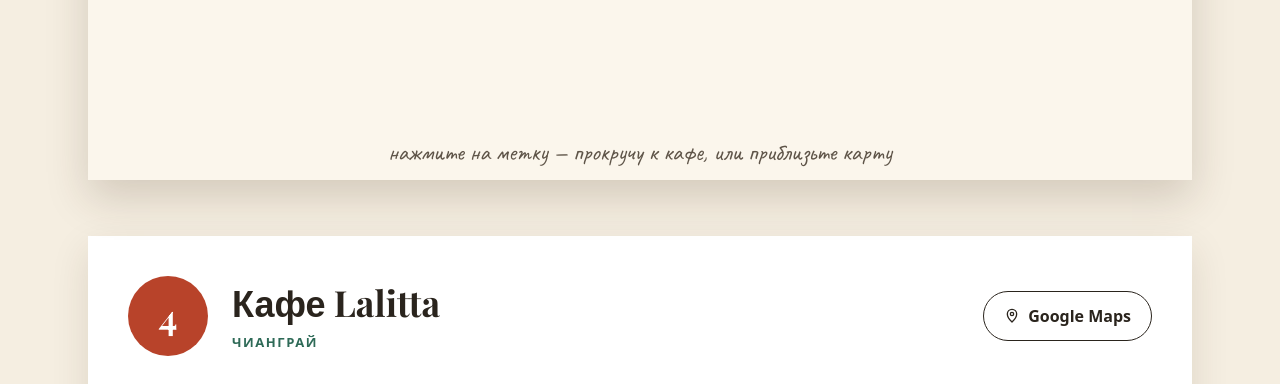
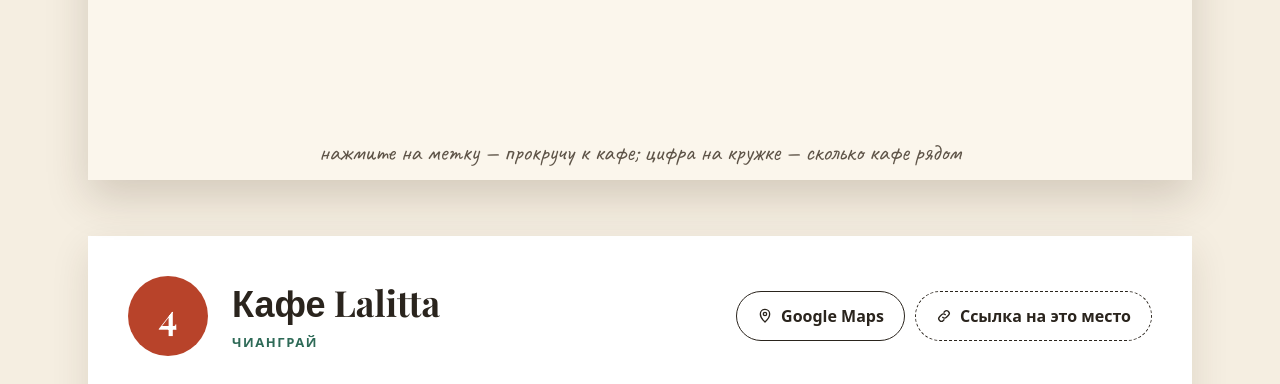
Before and after one commit to evakerrigan/thaiway, a Next.js app: page /cafes in a window 1280 px wide. Shown: the part 840-1224 px from the top of the page. Built offline with nearby package versions, Linux system fonts and the light colour scheme; no server answers; a web font is replaced by a local one.

Commit message:
feat: add copy-link button and highlight for place anchors

```diff
--- a/src/app/globals.css
+++ b/src/app/globals.css
@@ -62,3 +62,28 @@ body {
   background: var(--tape);
   color: var(--ink);
 }
+
+/*
+ * Карточка места, на которую пришли по ссылке с якорем (/cafes#place-vana-tara):
+ * ненадолго подсвечиваем её терракотовой рамкой, чтобы было видно, о каком месте речь.
+ */
+@keyframes place-target-flash {
+  0%,
+  60% {
+    box-shadow: 0 0 0 4px var(--terracotta), 0 14px 36px rgba(60, 40, 20, 0.12);
+  }
+  100% {
+    box-shadow: 0 0 0 0 transparent, 0 14px 36px rgba(60, 40, 20, 0.12);
+  }
+}
+
+.place-card:target {
+  animation: place-target-flash 2.5s ease-out;
+}
+
+@media (prefers-reduced-motion: reduce) {
+  .place-card:target {
+    animation: none;
+    box-shadow: 0 0 0 4px var(--terracotta);
+  }
+}
--- a/src/widgets/cafes-map/ui/cafes-map.tsx
+++ b/src/widgets/cafes-map/ui/cafes-map.tsx
@@ -11,6 +11,8 @@ interface CafesMapProps {
 
 /** Все метки кафе одного «кофейного» цвета, без номеров из топа. */
 const CAFE_MARKER = { preset: 'islands#dotIcon', iconColor: '#8A5A12' };
+/** Близкие кафе (например, два в Бангкоке) сливаются в коричневый кружок с числом. */
+const CAFE_CLUSTER_PRESET = 'islands#invertedBrownClusterIcons';
 
 /**
  * Карта кафе: граница Таиланда и метки кафе.
@@ -30,11 +32,12 @@ export const CafesMap = ({ cafes }: CafesMapProps) => {
           onPlaceClick={handlePlaceClick}
           showBorders
           markerStyle={CAFE_MARKER}
+          clusterPreset={CAFE_CLUSTER_PRESET}
           fitToPlaces
         />
       </div>
       <p className="m-0 px-2 pt-3 text-center font-hand text-2xl text-ink-soft">
-        нажмите на метку — прокручу к кафе, или приблизьте карту
+        нажмите на метку — прокручу к кафе; цифра на кружке — сколько кафе рядом
       </p>
     </section>
   );
--- /dev/null
+++ b/src/widgets/top-place-card/ui/copy-link-button.tsx
@@ -0,0 +1,57 @@
+'use client';
+
+import { useEffect, useState } from 'react';
+
+interface CopyLinkButtonProps {
+  /** id якоря карточки, например `place-vana-tara`. */
+  anchorId: string;
+}
+
+/**
+ * Копирует ссылку прямо на карточку места: https://сайт/страница#place-<id>.
+ * Если буфер обмена недоступен — просто ставит якорь в адресную строку, оттуда ссылку можно скопировать.
+ */
+export const CopyLinkButton = ({ anchorId }: CopyLinkButtonProps) => {
+  const [status, setStatus] = useState<'idle' | 'copied' | 'in-address-bar'>('idle');
+
+  useEffect(() => {
+    if (status === 'idle') return;
+    const timer = setTimeout(() => setStatus('idle'), 2500);
+    return () => clearTimeout(timer);
+  }, [status]);
+
+  const handleClick = async () => {
+    const url = `${window.location.origin}${window.location.pathname}#${anchorId}`;
+    // Ставим якорь в адрес без прыжка страницы — чтобы ссылку было видно и в адресной строке.
+    window.history.replaceState(null, '', `#${anchorId}`);
+    try {
+      await navigator.clipboard.writeText(url);
+      setStatus('copied');
+    } catch {
+      setStatus('in-address-bar');
+    }
+  };
+
+  const label =
+    status === 'copied' ? 'Ссылка скопирована' : status === 'in-address-bar' ? 'Ссылка — в адресной строке' : 'Ссылка на это место';
+
+  return (
+    <button
+      type="button"
+      onClick={handleClick}
+      className="inline-flex cursor-pointer items-center gap-2 self-start rounded-full border-[1.5px] border-dashed border-ink px-5 py-3 font-bold text-ink transition-colors hover:bg-paper-deep sm:self-auto"
+    >
+      {status === 'copied' ? (
+        <svg viewBox="0 0 24 24" className="h-4 w-4 text-jade" fill="none" stroke="currentColor" strokeWidth="2.4" strokeLinecap="round" strokeLinejoin="round" aria-hidden>
+          <path d="m5 12 5 5L20 7" />
+        </svg>
+      ) : (
+        <svg viewBox="0 0 24 24" className="h-4 w-4" fill="none" stroke="currentColor" strokeWidth="2" strokeLinecap="round" strokeLinejoin="round" aria-hidden>
+          <path d="M10 14a4 4 0 0 0 5.66 0l3-3a4 4 0 0 0-5.66-5.66l-1 1" />
+          <path d="M14 10a4 4 0 0 0-5.66 0l-3 3a4 4 0 0 0 5.66 5.66l1-1" />
+        </svg>
+      )}
+      <span aria-live="polite">{label}</span>
+    </button>
+  );
+};
--- a/src/widgets/top-place-card/ui/top-place-card.tsx
+++ b/src/widgets/top-place-card/ui/top-place-card.tsx
@@ -5,6 +5,7 @@ import { forwardRef } from 'react';
 import { MediaGallery } from '@/widgets/media-gallery';
 import { RankStamp } from '@/shared/ui/journal';
 import { Place } from '@/shared/types';
+import { CopyLinkButton } from './copy-link-button';
 
 interface TopPlaceCardProps {
   place: Place;
@@ -12,11 +13,14 @@ interface TopPlaceCardProps {
 
 /** Страница дневника про одно место: штамп с номером, рассказ и вклеенные фото. */
 export const TopPlaceCard = forwardRef<HTMLElement, TopPlaceCardProps>(({ place }, ref) => {
+  // Якорь карточки: ссылка вида /cafes#place-vana-tara прокручивает прямо к ней.
+  const anchorId = `place-${place.id}`;
+
   return (
     <article
       ref={ref}
-      id={`place-${place.id}`}
-      className="scroll-mt-28 bg-white p-6 shadow-paper sm:p-10"
+      id={anchorId}
+      className="place-card scroll-mt-28 bg-white p-6 shadow-paper sm:p-10"
     >
       <header className="mb-6 flex flex-col gap-4 sm:flex-row sm:items-center sm:gap-6">
         {typeof place.rank === 'number' && <RankStamp rank={place.rank} size="lg" />}
@@ -26,6 +30,7 @@ export const TopPlaceCard = forwardRef<HTMLElement, TopPlaceCardProps>(({ place
             <p className="mt-2 text-[13px] font-bold uppercase tracking-[0.12em] text-jade">{place.region}</p>
           )}
         </div>
+        <div className="flex flex-wrap gap-2.5">
           {place.googleMapsUrl && (
             <Link
               href={place.googleMapsUrl}
@@ -40,6 +45,8 @@ export const TopPlaceCard = forwardRef<HTMLElement, TopPlaceCardProps>(({ place
               Google Maps
             </Link>
           )}
+          <CopyLinkButton anchorId={anchorId} />
+        </div>
       </header>
 
       <p className="m-0 max-w-3xl whitespace-pre-line text-[17px] leading-relaxed text-ink-soft sm:text-lg">
--- a/src/widgets/yandex-map/ui/yandex-map.tsx
+++ b/src/widgets/yandex-map/ui/yandex-map.tsx
@@ -13,6 +13,12 @@ interface YandexGeoObject {
 interface YandexGeoObjectCollection {
   add(geoObject: YandexGeoObject): void;
   remove(geoObject: YandexGeoObject): void;
+}
+
+/** Кластеризатор: объединяет близкие метки в кружок с их количеством. Сам является геообъектом. */
+interface YandexClusterer extends YandexGeoObject {
+  add(geoObjects: YandexGeoObject[]): void;
+  removeAll(): void;
 }
 
 interface YandexMapContainer {
@@ -50,6 +56,7 @@ interface YandexMapsApi {
     properties?: Record<string, unknown>,
     options?: Record<string, unknown>
   ) => YandexGeoObject;
+  Clusterer: new (options?: Record<string, unknown>) => YandexClusterer;
 }
 
 declare global {
@@ -93,6 +100,11 @@ interface YandexMapProps {
    * перекрывает стили маршрута/топа и не выводит номер места на метке.
    */
   markerStyle?: { preset: string; iconColor?: string };
+  /**
+   * Объединять близкие метки в кружок с числом (например, «2» над Бангкоком).
+   * Клик по кружку приближает карту, и метки расходятся. Значение — пресет иконок кластера.
+   */
+  clusterPreset?: string;
 }
 
 export const YandexMap = ({
@@ -110,11 +122,13 @@ export const YandexMap = ({
   zoom,
   fitToPlaces = false,
   markerStyle,
+  clusterPreset,
 }: YandexMapProps) => {
   const mapRef = useRef<HTMLDivElement>(null);
   const mapInstanceRef = useRef<YandexMapInstance | null>(null);
   const isInitializedRef = useRef(false);
   const placemarksRef = useRef<YandexGeoObject[]>([]);
+  const clustererRef = useRef<YandexClusterer | null>(null);
   const borderPolygonRef = useRef<YandexGeoObject | null>(null);
   const routePolylineRef = useRef<YandexGeoObject | null>(null);
 
@@ -169,6 +183,7 @@ export const YandexMap = ({
         mapInstanceRef.current = null;
       }
       placemarksRef.current = [];
+      clustererRef.current = null;
       borderPolygonRef.current = null;
       routePolylineRef.current = null;
     };
@@ -246,10 +261,24 @@ export const YandexMap = ({
     const map = mapInstanceRef.current;
     if (!isMapReady || !map || !window.ymaps) return;
 
-    placemarksRef.current.forEach((placemark) => {
-      map.geoObjects.remove(placemark);
-    });
+    if (clustererRef.current) {
+      clustererRef.current.removeAll();
+    } else {
+      placemarksRef.current.forEach((placemark) => {
+        map.geoObjects.remove(placemark);
+      });
+    }
     placemarksRef.current = [];
+
+    if (clusterPreset && !clustererRef.current) {
+      clustererRef.current = new window.ymaps.Clusterer({
+        preset: clusterPreset,
+        // Клик по кластеру приближает карту к его меткам
+        clusterDisableClickZoom: false,
+        hasBalloon: false,
+      });
+      map.geoObjects.add(clustererRef.current);
+    }
 
     places.forEach((place) => {
       const isRoutePlaceId = routePlaceIds.includes(place.id);
@@ -290,9 +319,15 @@ export const YandexMap = ({
         });
       }
 
-      map.geoObjects.add(placemark);
+      if (!clustererRef.current) {
+        map.geoObjects.add(placemark);
+      }
       placemarksRef.current.push(placemark);
     });
+
+    if (clustererRef.current) {
+      clustererRef.current.add(placemarksRef.current);
+    }
 
     if (fitToPlaces && places.length > 0) {
       const lats = places.map((p) => p.coordinates.lat);
@@ -306,7 +341,7 @@ export const YandexMap = ({
         zoomMargin: 40,
       });
     }
-  }, [places, onPlaceClick, routePlaceIds, isMapReady, fitToPlaces]);
+  }, [places, onPlaceClick, routePlaceIds, isMapReady, fitToPlaces, clusterPreset]);
 
   useEffect(() => {
     if (!isMapReady || !mapRef.current || !mapInstanceRef.current) return;
```
Lines whose indentation alone changed are shown as unchanged.
